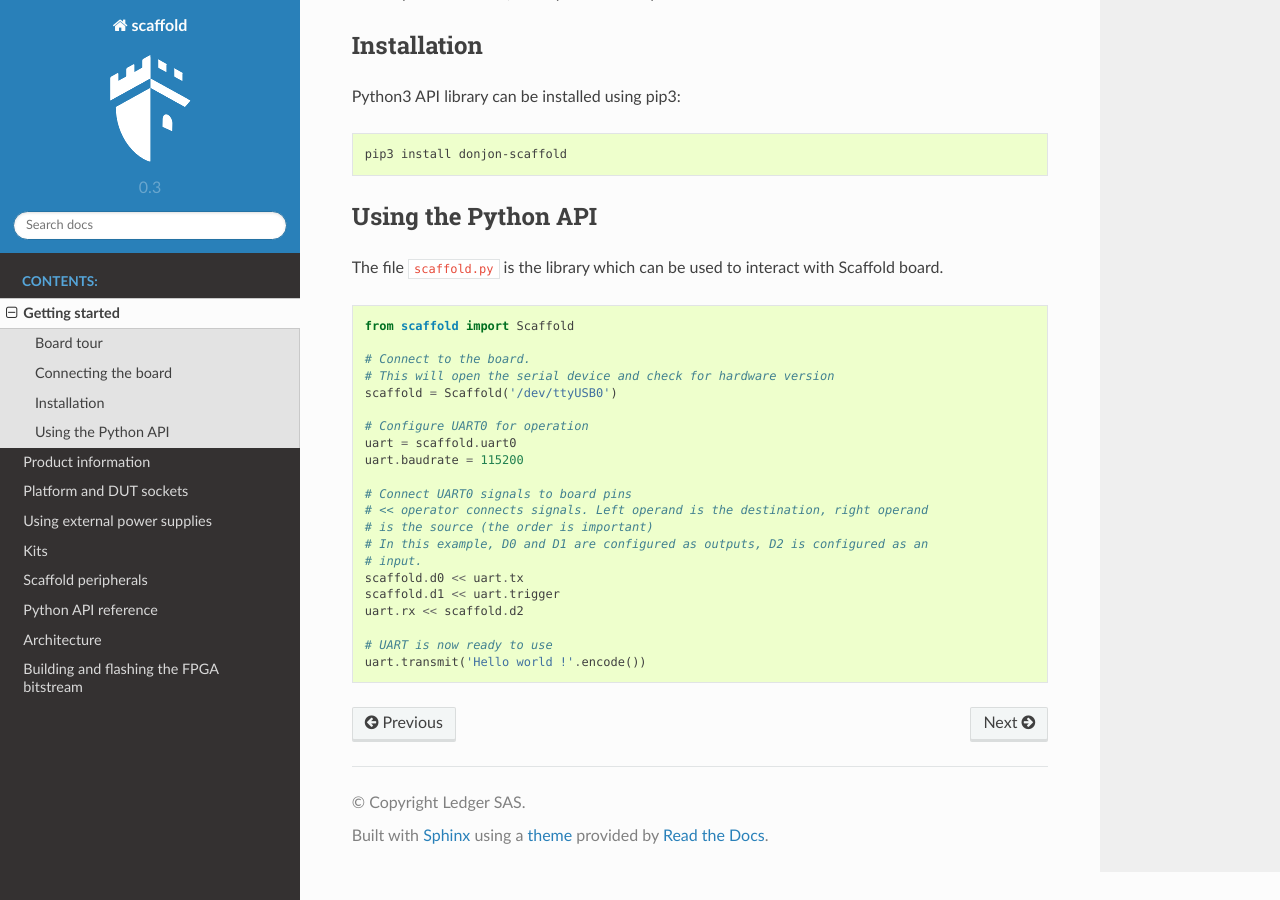
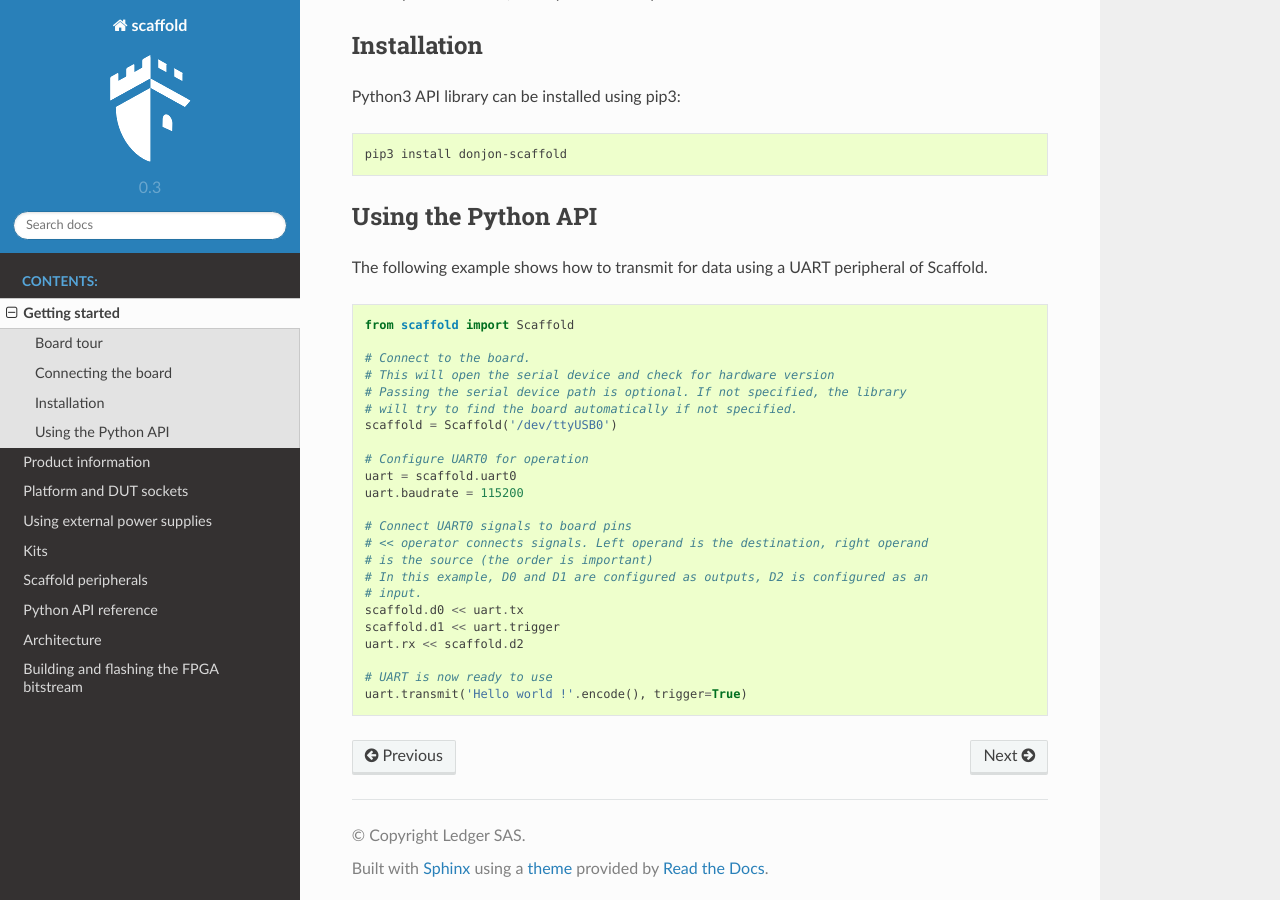
Before and after one commit to Ledger-Donjon/scaffold, a Sphinx documentation site: the page built from docs/getting_started.rst, in a window 1280 px wide and 900 px high, scrolled down 2122 px. Built offline with Sphinx 7.4.7 and the Read the Docs theme 2.0.0, drawn with Linux system fonts in a browser that asks for light colours.

Commit message:
Documentation

```diff
--- a/docs/getting_started.rst
+++ b/docs/getting_started.rst
@@ -88,8 +88,8 @@ Python3 API library can be installed using pip3:
 Using the Python API
 --------------------
 
-The file ``scaffold.py`` is the library which can be used to interact with
-Scaffold board.
+The following example shows how to transmit for data using a UART peripheral of
+Scaffold.
 
 .. code-block:: python
 
@@ -97,6 +97,8 @@ Scaffold board.
 
     # Connect to the board.
     # This will open the serial device and check for hardware version
+    # Passing the serial device path is optional. If not specified, the library
+    # will try to find the board automatically if not specified.
     scaffold = Scaffold('/dev/ttyUSB0')
 
     # Configure UART0 for operation
@@ -113,4 +115,4 @@ Scaffold board.
     uart.rx << scaffold.d2
 
     # UART is now ready to use
-    uart.transmit('Hello world !'.encode())
+    uart.transmit('Hello world !'.encode(), trigger=True)
```
Also changed, not shown: docs/api_iso7816.rst (+8 -0 lines), 2 other files.
